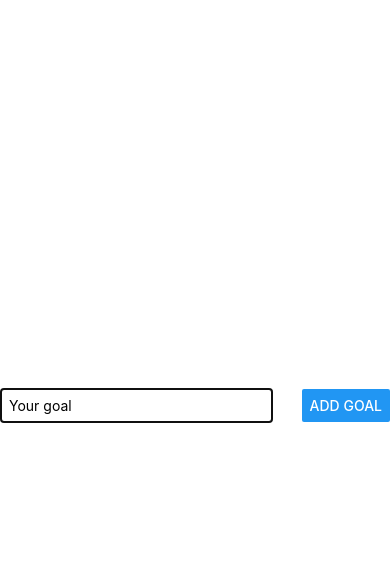
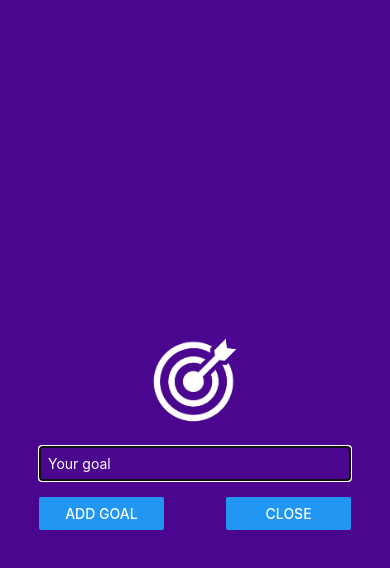
Before and after one commit to krisograbek/react-native-first-app, a React Native app: screen / in a window 390 px wide. Both pictures are taken after a click on the button "ADD A NEW GOAL". Shown: the top 568 px of the page. Built offline with nearby package versions, Linux system fonts and the light colour scheme.

Commit message:
add image

```diff
--- a/App.js
+++ b/App.js
@@ -19,10 +19,14 @@ export default function App() {
     setGoalsList(prevState => prevState.filter((goal) => goal.key !== id));
   }
 
+  const endAddGoal = () => {
+    setModalIsVisible(false);
+  }
+
   return (
     <View style={styles.appContainer}>
       <Button title='Add a new goal' onPress={() => setModalIsVisible(true)} />
-      <GoalInput handleAddGoal={handleAddGoal} showModal={modalIsVisible} />
+      <GoalInput handleAddGoal={handleAddGoal} showModal={modalIsVisible} endAddGoal={endAddGoal} />
       <View style={styles.goalsContainer}>
         <FlatList data={goalsList}
           renderItem={(itemData) => (
--- a/components/GoalInput.js
+++ b/components/GoalInput.js
@@ -1,7 +1,7 @@
 import React, { useState } from 'react'
-import { Button, Modal, StyleSheet, TextInput, View } from 'react-native'
+import { Button, Image, Modal, StyleSheet, TextInput, View } from 'react-native'
 
-const GoalInput = ({ handleAddGoal, showModal }) => {
+const GoalInput = ({ handleAddGoal, endAddGoal, showModal }) => {
   const [newGoal, setNewGoal] = useState("")
 
   const handleGoalInput = enteredText => {
@@ -10,14 +10,33 @@ const GoalInput = ({ handleAddGoal, showModal }) => {
 
   const addGoalHandler = () => {
     handleAddGoal(newGoal);
-    setNewGoal('')
+    setNewGoal('');
+  }
+
+  const onModalClose = () => {
+    endAddGoal();
+    setNewGoal('');
   }
 
   return (
-    <Modal visible={showModal}>
+    <Modal visible={showModal} animationType="fade">
       <View style={styles.inputContainer}>
-        <TextInput style={styles.textInput} value={newGoal} placeholder="Your goal" onChangeText={handleGoalInput} />
-        <Button title="Add Goal" onPress={addGoalHandler} />
+        <Image style={styles.image} source={require('../assets/images/goal.png')} />
+        <TextInput
+          style={styles.textInput}
+          value={newGoal}
+          placeholder="Your goal"
+          placeholderTextColor="white"
+          onChangeText={handleGoalInput}
+        />
+        <View style={styles.buttonContainer}>
+          <View style={styles.button}>
+            <Button title="Add Goal" onPress={addGoalHandler} />
+          </View>
+          <View style={styles.button}>
+            <Button title="Close" onPress={onModalClose} />
+          </View>
+        </View>
       </View>
     </Modal>
   )
@@ -28,18 +47,31 @@ export default GoalInput;
 const styles = StyleSheet.create({
   inputContainer: {
     flex: 1,
-    flexDirection: 'row',
-    justifyContent: 'space-between',
+    justifyContent: 'center',
     alignItems: 'center',
-    marginBottom: 32,
-    borderBottomWidth: 1,
-    borderBottomColor: '#ccc'
+    backgroundColor: '#4a068f'
+  },
+  image: {
+    width: 100,
+    height: 100,
+    margin: 16
   },
   textInput: {
     borderWidth: 1,
     borderColor: '#cccccc',
-    width: '70%',
-    marginRight: 8,
-    padding: 8
+    width: '80%',
+    padding: 8,
+    color: 'white'
   },
+  buttonContainer: {
+    flexDirection: 'row',
+    justifyContent: 'space-between',
+    width: '80%',
+    marginTop: 16,
+
+  },
+  button: {
+    width: '40%',
+    // marginHorizontal: 8,
+  }
 })
```
Also changed, not shown: assets/images/goal.png (added).
